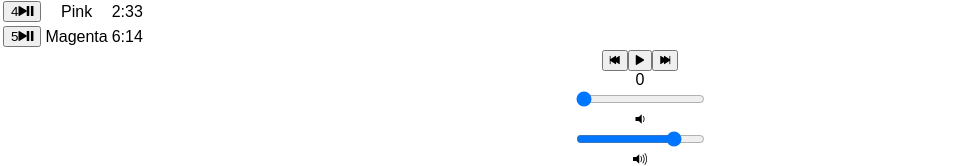
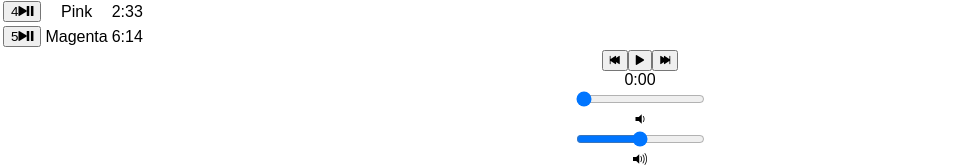
Before and after one commit to trishlstark/bloc-jams-react, a React (Create React App) app: page /album/the-colors in a window 1280 px wide. Shown: the part 865-1031 px from the top of the page, without its empty margins (0-980 px from the left). Built offline with nearby package versions, Linux system fonts and the light colour scheme.

Commit message:
Assignment 9 Complete

```diff
--- a/src/components/Album.js
+++ b/src/components/Album.js
@@ -15,6 +15,7 @@ class Album extends Component {
       currentSong: album.songs[0],
       currentTime: 0,
       duration: album.songs[0].duration,
+      volume: 0,
       isPlaying: false
     };
 
@@ -33,11 +34,6 @@ class Album extends Component {
     };
     this.audioElement.addEventListener('timeupdate', this.eventListeners.timeupdate);
     this.audioElement.addEventListener('durationchange', this.eventListeners.durationchange);
-  }
-
-  componentWillUnmount() {
-    this.audioElement.src = null;
-    this.audioElement = null;
   }
 
 
@@ -94,6 +90,12 @@ class Album extends Component {
     this.setState({currentTime:newTime});
   }
 
+  handleVolumeChange(e){
+    const newVolume = e.target.value;
+    this.audioElement.volume = newVolume;
+    this.setState({volume:newVolume});
+  }
+
   formatTime(seconds){
     //70 seconds = 1:10
     var minutes = Math.floor(seconds / 60);
@@ -147,6 +149,8 @@ class Album extends Component {
             handlePrevClick ={() => this.handlePrevClick()}
             handleNextClick ={() => this.handleNextClick()}
             handleTimeChange ={(e) => this.handleTimeChange(e)}
+            handleVolumeChange ={(e) => this.handleVolumeChange(e)}
+            formatTime={(e) => this.formatTime(e)}
           />
       </section>
     );
--- a/src/components/PlayerBar.js
+++ b/src/components/PlayerBar.js
@@ -16,7 +16,7 @@ class PlayerBar extends Component {
           </button>
         </section>
         <section id="time-control">
-            <div className="current-time">{this.props.currentTime}</div>
+            <div className="current-time">{this.props.formatTime(this.props.currentTime)}</div>
             <input
               type="range"
               className="seek-bar"
@@ -29,7 +29,14 @@ class PlayerBar extends Component {
         </section>
         <section id="volume-control">
             <div className="icon ion-volume-low"></div>
-            <input type="range" className="seek-bar" value="80" />
+            <input type="range"
+            className="seek-bar"
+            value={this.props.volume}
+            max="1"
+            min="0"
+            step=".01"
+            onChange={this.props.handleVolumeChange}
+            />
             <div className="icon ion-volume-high"></div>
 </section>
 
```
